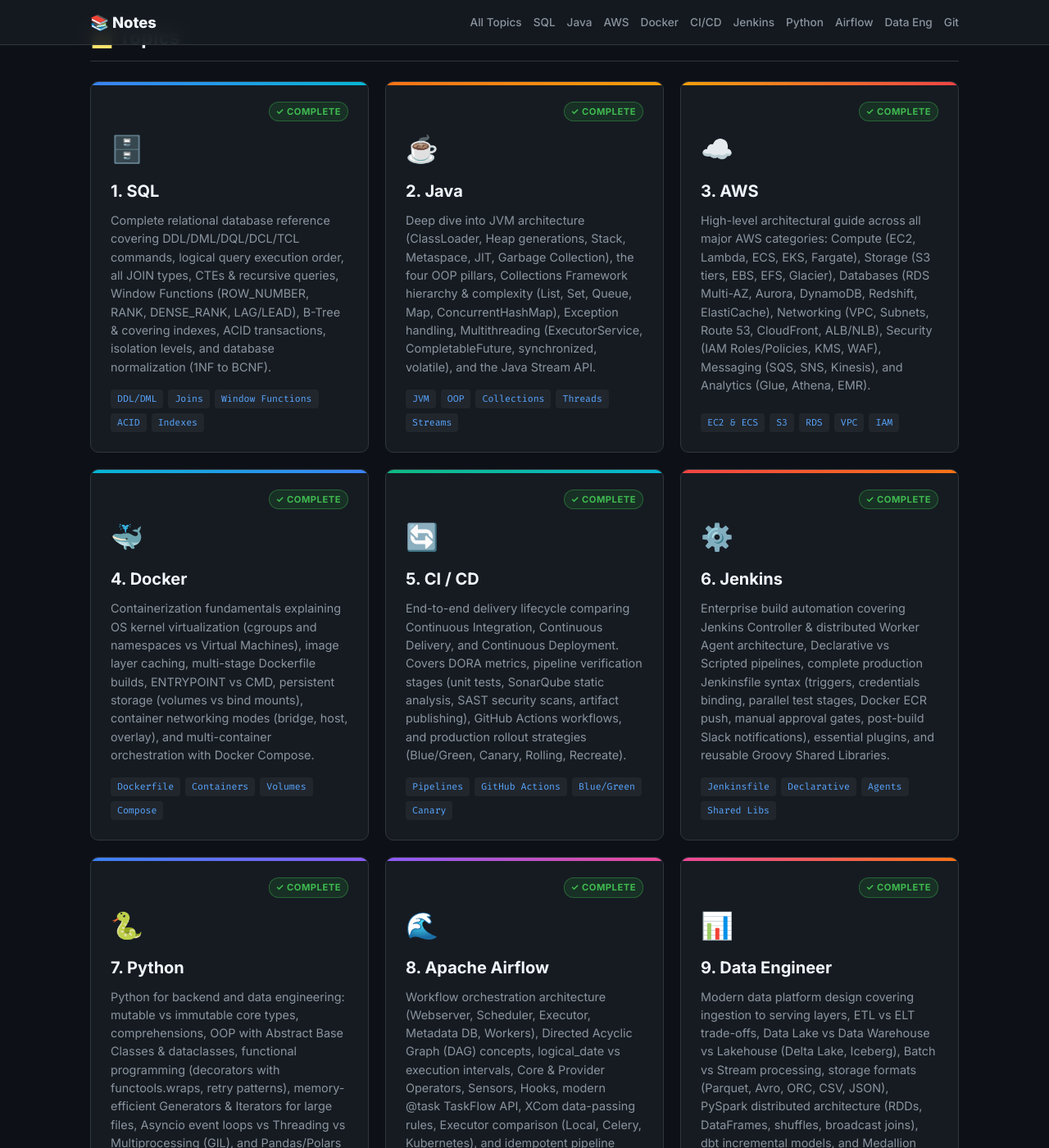
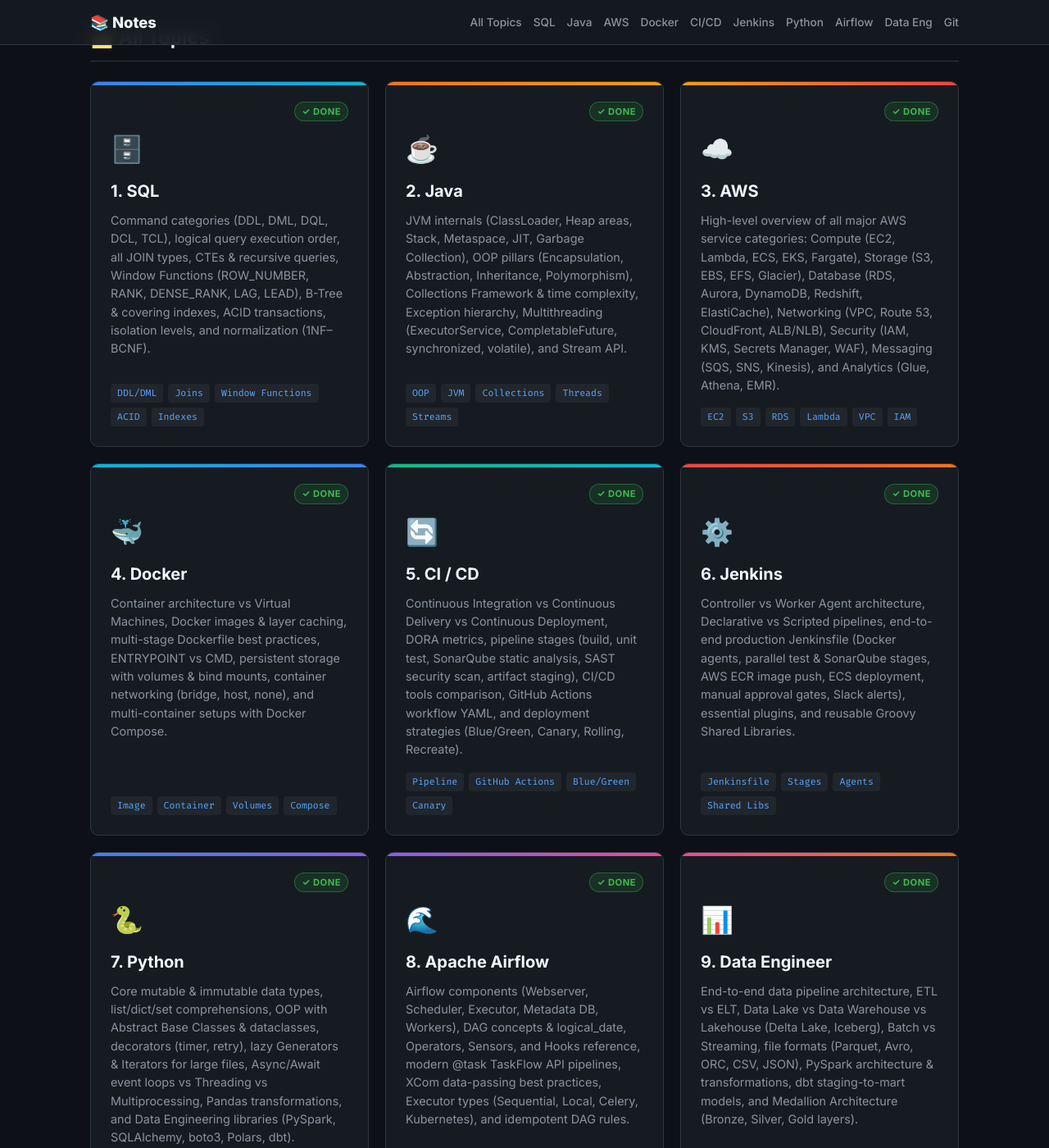
Before and after one commit to naveenkumar1661997/notes, a Jekyll site: the page built from notes/sql/index.md, in a window 1280 px wide and 1400 px high, scrolled down 587 px. Shown: the whole window at 82% size. Built offline with Jekyll 4.4.1, drawn with Linux system fonts in a browser that asks for light colours; some of the changed text lies outside the part shown.

Commit message:
Revise topic descriptions and architecture flow
Updated descriptions and tags for various topics, improved clarity and consistency in language, and modified the end-to-end architecture flow.

```diff
--- a/notes/sql/index.md
+++ b/notes/sql/index.md
@@ -6,7 +6,7 @@
 <div class="hero">
   <h1>📚 Notes</h1>
   <p class="sub">
-    Visual technical reference and quick-revision guide covering Backend Engineering, Cloud Infrastructure, DevOps Pipelines, and Data Engineering. Each topic includes architecture flowcharts, core concepts, cheat sheets, and production code examples.
+    Visual technical reference and quick-revision guide covering Backend Engineering, Cloud Infrastructure, DevOps Pipelines, and Data Engineering. Each topic includes architecture flowcharts, core concepts, cheat sheets, and code examples.
   </p>
   <div class="tags">
     <span class="tag">🗄️ SQL</span>
@@ -22,34 +22,34 @@
   </div>
 </div>
 
-## ⚡ How All 10 Topics Connect (End-to-End Flow)
+## ⚡ End-to-End Architecture Flow
 
 <div class="diagram">
-<div class="diagram-label">end-to-end software & data engineering lifecycle</div>
+<div class="diagram-label">how all 10 topics connect in production</div>
 <div class="mermaid">
 flowchart LR
-    G["1. Git\nSource Control & Branching"] --> C["2. Java & Python\nApplication & ETL Code"]
-    C --> J["3. Jenkins & CI/CD\nAutomated Build, Test & Scan"]
-    J --> D["4. Docker\nContainer Packaging"]
-    D --> A["5. AWS Cloud\nEC2, ECS, S3, RDS, Lambda"]
-    A --> AF["6. Apache Airflow\nDAG Workflow Orchestration"]
-    AF --> DE["7. Data Engineering & SQL\nMedallion Lakehouse & Analytics"]
+    G["1. Git<br/>Source Control & Branching"] --> C["2. Java & Python<br/>Application & ETL Code"]
+    C --> J["3. Jenkins & CI/CD<br/>Automated Build, Test & Scan"]
+    J --> D["4. Docker<br/>Container Packaging"]
+    D --> A["5. AWS Cloud<br/>EC2, ECS, S3, RDS, Lambda"]
+    A --> AF["6. Apache Airflow<br/>DAG Workflow Orchestration"]
+    AF --> DE["7. Data Engineering & SQL<br/>Medallion Lakehouse & Analytics"]
 </div>
 </div>
 
 ---
 
-## 🗂️ Topics
+## 🗂️ All Topics
 
 <div class="tg">
 
   <a href="{{ site.baseurl }}/sql.html" class="tc">
-    <span class="tc-status s-done">✓ Complete</span>
+    <span class="tc-status s-done">✓ Done</span>
     <div class="tc-stripe" style="background:linear-gradient(90deg,#3B82F6,#06B6D4)"></div>
     <div class="tc-icon">🗄️</div>
     <div class="tc-title">1. SQL</div>
     <div class="tc-desc">
-      Complete relational database reference covering DDL/DML/DQL/DCL/TCL commands, logical query execution order, all JOIN types, CTEs & recursive queries, Window Functions (ROW_NUMBER, RANK, DENSE_RANK, LAG/LEAD), B-Tree & covering indexes, ACID transactions, isolation levels, and database normalization (1NF to BCNF).
+      Command categories (DDL, DML, DQL, DCL, TCL), logical query execution order, all JOIN types, CTEs & recursive queries, Window Functions (ROW_NUMBER, RANK, DENSE_RANK, LAG, LEAD), B-Tree & covering indexes, ACID transactions, isolation levels, and normalization (1NF–BCNF).
     </div>
     <div class="tc-tags">
       <span class="tc-tag">DDL/DML</span><span class="tc-tag">Joins</span><span class="tc-tag">Window Functions</span><span class="tc-tag">ACID</span><span class="tc-tag">Indexes</span>
@@ -57,199 +57,120 @@
   </a>
 
   <a href="{{ site.baseurl }}/java.html" class="tc">
-    <span class="tc-status s-done">✓ Complete</span>
+    <span class="tc-status s-done">✓ Done</span>
     <div class="tc-stripe" style="background:linear-gradient(90deg,#F97316,#F59E0B)"></div>
     <div class="tc-icon">☕</div>
     <div class="tc-title">2. Java</div>
     <div class="tc-desc">
-      Deep dive into JVM architecture (ClassLoader, Heap generations, Stack, Metaspace, JIT, Garbage Collection), the four OOP pillars, Collections Framework hierarchy & complexity (List, Set, Queue, Map, ConcurrentHashMap), Exception handling, Multithreading (ExecutorService, CompletableFuture, synchronized, volatile), and the Java Stream API.
+      JVM internals (ClassLoader, Heap areas, Stack, Metaspace, JIT, Garbage Collection), OOP pillars (Encapsulation, Abstraction, Inheritance, Polymorphism), Collections Framework & time complexity, Exception hierarchy, Multithreading (ExecutorService, CompletableFuture, synchronized, volatile), and Stream API.
     </div>
     <div class="tc-tags">
-      <span class="tc-tag">JVM</span><span class="tc-tag">OOP</span><span class="tc-tag">Collections</span><span class="tc-tag">Threads</span><span class="tc-tag">Streams</span>
+      <span class="tc-tag">OOP</span><span class="tc-tag">JVM</span><span class="tc-tag">Collections</span><span class="tc-tag">Threads</span><span class="tc-tag">Streams</span>
     </div>
   </a>
 
   <a href="{{ site.baseurl }}/aws.html" class="tc">
-    <span class="tc-status s-done">✓ Complete</span>
+    <span class="tc-status s-done">✓ Done</span>
     <div class="tc-stripe" style="background:linear-gradient(90deg,#F59E0B,#EF4444)"></div>
     <div class="tc-icon">☁️</div>
     <div class="tc-title">3. AWS</div>
     <div class="tc-desc">
-      High-level architectural guide across all major AWS categories: Compute (EC2, Lambda, ECS, EKS, Fargate), Storage (S3 tiers, EBS, EFS, Glacier), Databases (RDS Multi-AZ, Aurora, DynamoDB, Redshift, ElastiCache), Networking (VPC, Subnets, Route 53, CloudFront, ALB/NLB), Security (IAM Roles/Policies, KMS, WAF), Messaging (SQS, SNS, Kinesis), and Analytics (Glue, Athena, EMR).
+      High-level overview of all major AWS service categories: Compute (EC2, Lambda, ECS, EKS, Fargate), Storage (S3, EBS, EFS, Glacier), Database (RDS, Aurora, DynamoDB, Redshift, ElastiCache), Networking (VPC, Route 53, CloudFront, ALB/NLB), Security (IAM, KMS, Secrets Manager, WAF), Messaging (SQS, SNS, Kinesis), and Analytics (Glue, Athena, EMR).
     </div>
     <div class="tc-tags">
-      <span class="tc-tag">EC2 & ECS</span><span class="tc-tag">S3</span><span class="tc-tag">RDS</span><span class="tc-tag">VPC</span><span class="tc-tag">IAM</span>
+      <span class="tc-tag">EC2</span><span class="tc-tag">S3</span><span class="tc-tag">RDS</span><span class="tc-tag">Lambda</span><span class="tc-tag">VPC</span><span class="tc-tag">IAM</span>
     </div>
   </a>
 
   <a href="{{ site.baseurl }}/docker.html" class="tc">
-    <span class="tc-status s-done">✓ Complete</span>
+    <span class="tc-status s-done">✓ Done</span>
     <div class="tc-stripe" style="background:linear-gradient(90deg,#06B6D4,#3B82F6)"></div>
     <div class="tc-icon">🐳</div>
     <div class="tc-title">4. Docker</div>
     <div class="tc-desc">
-      Containerization fundamentals explaining OS kernel virtualization (cgroups and namespaces vs Virtual Machines), image layer caching, multi-stage Dockerfile builds, ENTRYPOINT vs CMD, persistent storage (volumes vs bind mounts), container networking modes (bridge, host, overlay), and multi-container orchestration with Docker Compose.
+      Container architecture vs Virtual Machines, Docker images & layer caching, multi-stage Dockerfile best practices, ENTRYPOINT vs CMD, persistent storage with volumes & bind mounts, container networking (bridge, host, none), and multi-container setups with Docker Compose.
     </div>
     <div class="tc-tags">
-      <span class="tc-tag">Dockerfile</span><span class="tc-tag">Containers</span><span class="tc-tag">Volumes</span><span class="tc-tag">Compose</span>
+      <span class="tc-tag">Image</span><span class="tc-tag">Container</span><span class="tc-tag">Volumes</span><span class="tc-tag">Compose</span>
     </div>
   </a>
 
   <a href="{{ site.baseurl }}/cicd.html" class="tc">
-    <span class="tc-status s-done">✓ Complete</span>
+    <span class="tc-status s-done">✓ Done</span>
     <div class="tc-stripe" style="background:linear-gradient(90deg,#10B981,#06B6D4)"></div>
     <div class="tc-icon">🔄</div>
     <div class="tc-title">5. CI / CD</div>
     <div class="tc-desc">
-      End-to-end delivery lifecycle comparing Continuous Integration, Continuous Delivery, and Continuous Deployment. Covers DORA metrics, pipeline verification stages (unit tests, SonarQube static analysis, SAST security scans, artifact publishing), GitHub Actions workflows, and production rollout strategies (Blue/Green, Canary, Rolling, Recreate).
+      Continuous Integration vs Continuous Delivery vs Continuous Deployment, DORA metrics, pipeline stages (build, unit test, SonarQube static analysis, SAST security scan, artifact staging), CI/CD tools comparison, GitHub Actions workflow YAML, and deployment strategies (Blue/Green, Canary, Rolling, Recreate).
     </div>
     <div class="tc-tags">
-      <span class="tc-tag">Pipelines</span><span class="tc-tag">GitHub Actions</span><span class="tc-tag">Blue/Green</span><span class="tc-tag">Canary</span>
+      <span class="tc-tag">Pipeline</span><span class="tc-tag">GitHub Actions</span><span class="tc-tag">Blue/Green</span><span class="tc-tag">Canary</span>
     </div>
   </a>
 
   <a href="{{ site.baseurl }}/jenkins.html" class="tc">
-    <span class="tc-status s-done">✓ Complete</span>
+    <span class="tc-status s-done">✓ Done</span>
     <div class="tc-stripe" style="background:linear-gradient(90deg,#EF4444,#F97316)"></div>
     <div class="tc-icon">⚙️</div>
     <div class="tc-title">6. Jenkins</div>
     <div class="tc-desc">
-      Enterprise build automation covering Jenkins Controller & distributed Worker Agent architecture, Declarative vs Scripted pipelines, complete production Jenkinsfile syntax (triggers, credentials binding, parallel test stages, Docker ECR push, manual approval gates, post-build Slack notifications), essential plugins, and reusable Groovy Shared Libraries.
+      Controller vs Worker Agent architecture, Declarative vs Scripted pipelines, end-to-end production Jenkinsfile (Docker agents, parallel test & SonarQube stages, AWS ECR image push, ECS deployment, manual approval gates, Slack alerts), essential plugins, and reusable Groovy Shared Libraries.
     </div>
     <div class="tc-tags">
-      <span class="tc-tag">Jenkinsfile</span><span class="tc-tag">Declarative</span><span class="tc-tag">Agents</span><span class="tc-tag">Shared Libs</span>
+      <span class="tc-tag">Jenkinsfile</span><span class="tc-tag">Stages</span><span class="tc-tag">Agents</span><span class="tc-tag">Shared Libs</span>
     </div>
   </a>
 
   <a href="{{ site.baseurl }}/python.html" class="tc">
-    <span class="tc-status s-done">✓ Complete</span>
+    <span class="tc-status s-done">✓ Done</span>
     <div class="tc-stripe" style="background:linear-gradient(90deg,#3B82F6,#8B5CF6)"></div>
     <div class="tc-icon">🐍</div>
     <div class="tc-title">7. Python</div>
     <div class="tc-desc">
-      Python for backend and data engineering: mutable vs immutable core types, comprehensions, OOP with Abstract Base Classes & dataclasses, functional programming (decorators with functools.wraps, retry patterns), memory-efficient Generators & Iterators for large files, Asyncio event loops vs Threading vs Multiprocessing (GIL), and Pandas/Polars data manipulation.
+      Core mutable & immutable data types, list/dict/set comprehensions, OOP with Abstract Base Classes & dataclasses, decorators (timer, retry), lazy Generators & Iterators for large files, Async/Await event loops vs Threading vs Multiprocessing, Pandas transformations, and Data Engineering libraries (PySpark, SQLAlchemy, boto3, Polars, dbt).
     </div>
     <div class="tc-tags">
-      <span class="tc-tag">OOP</span><span class="tc-tag">Decorators</span><span class="tc-tag">Generators</span><span class="tc-tag">Asyncio</span><span class="tc-tag">Pandas</span>
+      <span class="tc-tag">OOP</span><span class="tc-tag">Decorators</span><span class="tc-tag">Generators</span><span class="tc-tag">Pandas</span><span class="tc-tag">Async</span>
     </div>
   </a>
 
   <a href="{{ site.baseurl }}/airflow.html" class="tc">
-    <span class="tc-status s-done">✓ Complete</span>
+    <span class="tc-status s-done">✓ Done</span>
     <div class="tc-stripe" style="background:linear-gradient(90deg,#8B5CF6,#EC4899)"></div>
     <div class="tc-icon">🌊</div>
     <div class="tc-title">8. Apache Airflow</div>
     <div class="tc-desc">
-      Workflow orchestration architecture (Webserver, Scheduler, Executor, Metadata DB, Workers), Directed Acyclic Graph (DAG) concepts, logical_date vs execution intervals, Core & Provider Operators, Sensors, Hooks, modern @task TaskFlow API, XCom data-passing rules, Executor comparison (Local, Celery, Kubernetes), and idempotent pipeline design.
+      Airflow components (Webserver, Scheduler, Executor, Metadata DB, Workers), DAG concepts & logical_date, Operators, Sensors, and Hooks reference, modern @task TaskFlow API pipelines, XCom data-passing best practices, Executor types (Sequential, Local, Celery, Kubernetes), and idempotent DAG rules.
     </div>
     <div class="tc-tags">
-      <span class="tc-tag">DAGs</span><span class="tc-tag">Operators</span><span class="tc-tag">TaskFlow</span><span class="tc-tag">XCom</span><span class="tc-tag">Executors</span>
+      <span class="tc-tag">DAG</span><span class="tc-tag">Operators</span><span class="tc-tag">TaskFlow</span><span class="tc-tag">XCom</span><span class="tc-tag">Executors</span>
     </div>
   </a>
 
   <a href="{{ site.baseurl }}/data-engineer.html" class="tc">
-    <span class="tc-status s-done">✓ Complete</span>
+    <span class="tc-status s-done">✓ Done</span>
     <div class="tc-stripe" style="background:linear-gradient(90deg,#EC4899,#F97316)"></div>
     <div class="tc-icon">📊</div>
     <div class="tc-title">9. Data Engineer</div>
     <div class="tc-desc">
-      Modern data platform design covering ingestion to serving layers, ETL vs ELT trade-offs, Data Lake vs Data Warehouse vs Lakehouse (Delta Lake, Iceberg), Batch vs Stream processing, storage formats (Parquet, Avro, ORC, CSV, JSON), PySpark distributed architecture (RDDs, DataFrames, shuffles, broadcast joins), dbt incremental models, and Medallion Architecture (Bronze, Silver, Gold).
+      End-to-end data pipeline architecture, ETL vs ELT, Data Lake vs Data Warehouse vs Lakehouse (Delta Lake, Iceberg), Batch vs Streaming, file formats (Parquet, Avro, ORC, CSV, JSON), PySpark architecture & transformations, dbt staging-to-mart models, and Medallion Architecture (Bronze, Silver, Gold layers).
     </div>
     <div class="tc-tags">
-      <span class="tc-tag">ETL/ELT</span><span class="tc-tag">Medallion</span><span class="tc-tag">PySpark</span><span class="tc-tag">dbt</span><span class="tc-tag">Parquet</span>
+      <span class="tc-tag">ETL/ELT</span><span class="tc-tag">Medallion</span><span class="tc-tag">Spark</span><span class="tc-tag">dbt</span><span class="tc-tag">Parquet</span>
     </div>
   </a>
 
   <a href="{{ site.baseurl }}/git.html" class="tc">
-    <span class="tc-status s-done">✓ Complete</span>
+    <span class="tc-status s-done">✓ Done</span>
     <div class="tc-stripe" style="background:linear-gradient(90deg,#F59E0B,#10B981)"></div>
     <div class="tc-icon">🔀</div>
     <div class="tc-title">10. Git</div>
     <div class="tc-desc">
-      Version control internals and team workflows covering the three-tree architecture (Working Directory, Staging Index, Repository), branching strategies (Git Flow vs Trunk-Based Development), Git Merge vs Interactive Rebase, cherry-picking hotfixes, stashing, undoing changes (reset, revert, checkout), Git hooks, and binary bug hunting with git bisect.
+      Git architecture & object model, branching strategies (Git Flow, GitHub Flow, Trunk-Based), Merge vs Rebase workflows, cherry-picking commits, stashing work-in-progress, undoing changes (reset --soft/--mixed/--hard vs revert), Git hooks, and troubleshooting regressions.
     </div>
     <div class="tc-tags">
-      <span class="tc-tag">Branching</span><span class="tc-tag">Rebase vs Merge</span><span class="tc-tag">Cherry-Pick</span><span class="tc-tag">Reset/Revert</span>
+      <span class="tc-tag">Branching</span><span class="tc-tag">Rebase</span><span class="tc-tag">Cherry-Pick</span><span class="tc-tag">Git Flow</span>
     </div>
   </a>
 
 </div>
-
----
-
-## 📖 Quick Topic Summary Table
-
-<div class="tw">
-<table>
-  <thead>
-    <tr>
-      <th>#</th>
-      <th>Topic</th>
-      <th>Primary Role in Architecture</th>
-      <th>Key Subtopics Covered</th>
-    </tr>
-  </thead>
-  <tbody>
-    <tr>
-      <td><strong>1</strong></td>
-      <td><a href="{{ site.baseurl }}/sql.html" style="color:var(--accent)">SQL</a></td>
-      <td>Querying, indexing, and transactional data integrity</td>
-      <td>Execution order, Joins, Window Functions, B-Tree Indexes, ACID, 1NF–BCNF</td>
-    </tr>
-    <tr>
-      <td><strong>2</strong></td>
-      <td><a href="{{ site.baseurl }}/java.html" style="color:var(--accent)">Java</a></td>
-      <td>High-performance backend services & concurrent processing</td>
-      <td>JVM Memory & GC, OOP, Collections, ExecutorService, CompletableFuture, Streams</td>
-    </tr>
-    <tr>
-      <td><strong>3</strong></td>
-      <td><a href="{{ site.baseurl }}/aws.html" style="color:var(--accent)">AWS</a></td>
-      <td>Cloud compute, storage, networking, and managed data services</td>
-      <td>EC2, Lambda, ECS, S3, RDS, Aurora, DynamoDB, VPC, IAM, SQS/SNS, Glue, Redshift</td>
-    </tr>
-    <tr>
-      <td><strong>4</strong></td>
-      <td><a href="{{ site.baseurl }}/docker.html" style="color:var(--accent)">Docker</a></td>
-      <td>Immutable application packaging and isolated runtime environments</td>
-      <td>Images vs Containers, Multi-stage Dockerfile, Volumes, Bridge Networks, Compose</td>
-    </tr>
-    <tr>
-      <td><strong>5</strong></td>
-      <td><a href="{{ site.baseurl }}/cicd.html" style="color:var(--accent)">CI / CD</a></td>
-      <td>Automated code verification, security scanning, and zero-downtime release</td>
-      <td>CI vs CD, DORA metrics, Quality Gates, GitHub Actions, Blue/Green & Canary deploys</td>
-    </tr>
-    <tr>
-      <td><strong>6</strong></td>
-      <td><a href="{{ site.baseurl }}/jenkins.html" style="color:var(--accent)">Jenkins</a></td>
-      <td>Self-hosted enterprise pipeline orchestration</td>
-      <td>Controller/Agent architecture, Declarative Jenkinsfile, Docker agents, Shared Libraries</td>
-    </tr>
-    <tr>
-      <td><strong>7</strong></td>
-      <td><a href="{{ site.baseurl }}/python.html" style="color:var(--accent)">Python</a></td>
-      <td>Data transformation, automation scripting, and async APIs</td>
-      <td>Data types, Dataclasses, Decorators, Generators, Asyncio, Pandas, PySpark, boto3</td>
-    </tr>
-    <tr>
-      <td><strong>8</strong></td>
-      <td><a href="{{ site.baseurl }}/airflow.html" style="color:var(--accent)">Apache Airflow</a></td>
-      <td>Dependency-driven scheduling and monitoring of batch workflows</td>
-      <td>DAGs, Operators, Sensors, Hooks, TaskFlow API, XCom rules, Celery & K8s Executors</td>
-    </tr>
-    <tr>
-      <td><strong>9</strong></td>
-      <td><a href="{{ site.baseurl }}/data-engineer.html" style="color:var(--accent)">Data Engineer</a></td>
-      <td>End-to-end data pipelines, lakehouses, and analytical modeling</td>
-      <td>ETL vs ELT, Data Lakehouse, Batch vs Stream, Parquet/Avro, Spark, dbt, Medallion layers</td>
-    </tr>
-    <tr>
-      <td><strong>10</strong></td>
-      <td><a href="{{ site.baseurl }}/git.html" style="color:var(--accent)">Git</a></td>
-      <td>Distributed source code management and release branching</td>
-      <td>Git internals, Merge vs Rebase, Cherry-pick, Stash, Reset vs Revert, Git Hooks</td>
-    </tr>
-  </tbody>
-</table>
-</div>
```
